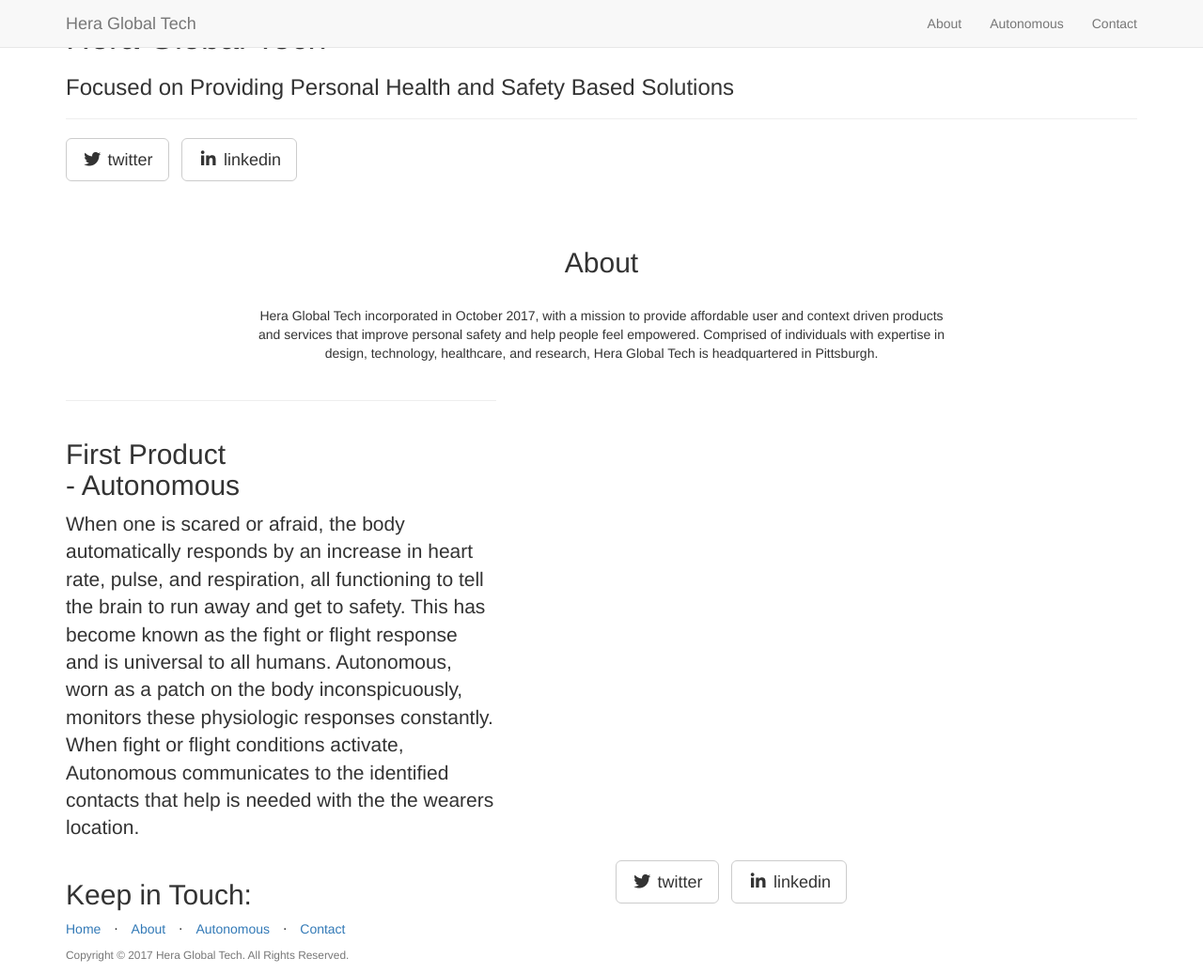
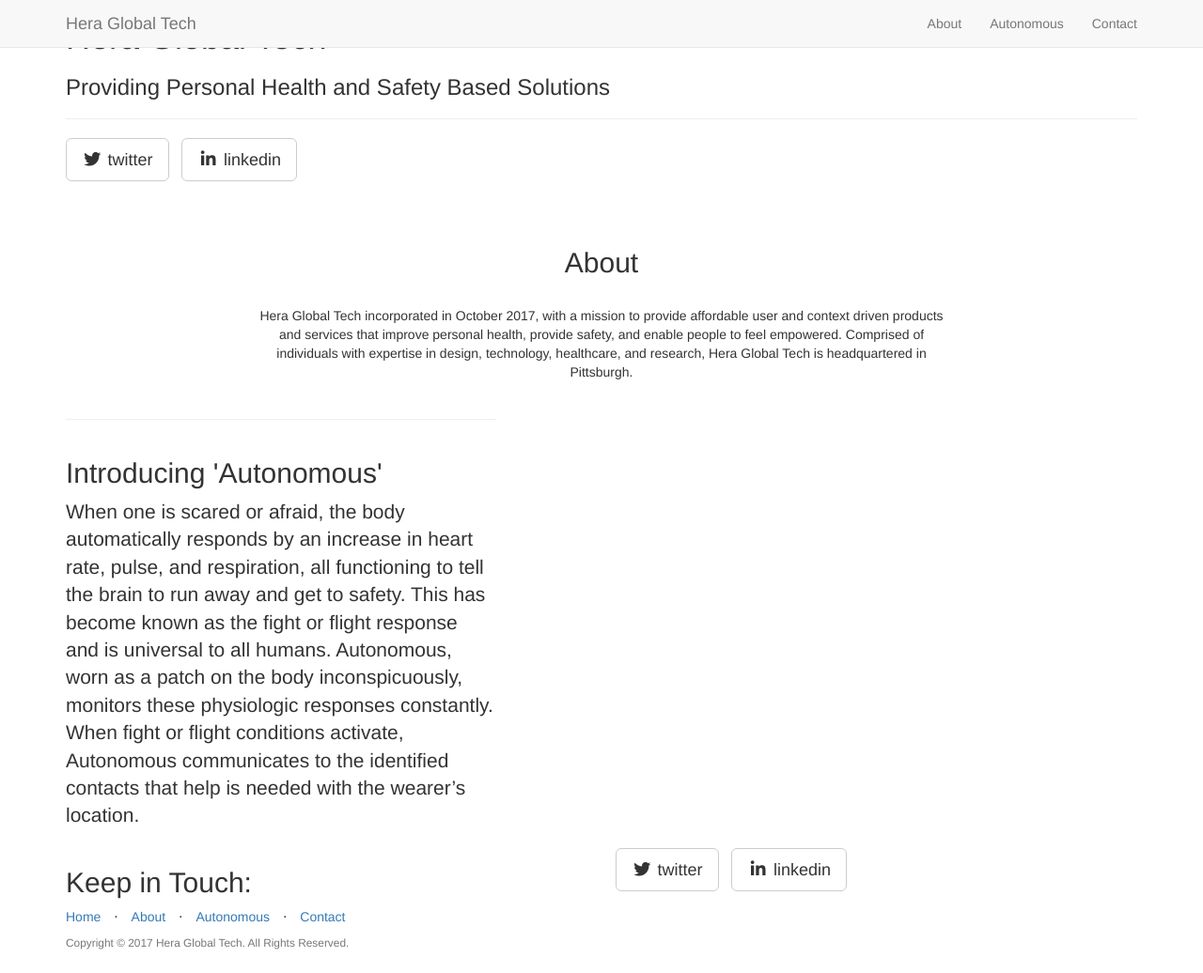
Before and after one commit to heraglobaltech/heraglobaltech.github.io, a Jekyll site: the page built from _posts/2014-09-21-services-1.markdown, in a window 1280 px wide and 1036 px high. Shown: the whole window at 94% size. Built offline with Jekyll 4.4.1, drawn with Linux system fonts in a browser that asks for light colours; nearby versions of some CDN libraries; library files that are not in the unit come from our copies.

Commit message:
Small wording updates

```diff
--- a/CNAME
+++ /dev/null
@@ -1 +0,0 @@
-www.heraglobaltech.com
--- a/_includes/about.html
+++ b/_includes/about.html
@@ -5,7 +5,7 @@
           <br/><br/>
           <h2>About</h2>
           <br/>
-          Hera Global Tech incorporated in October 2017, with a mission to provide affordable user and context driven products and services that improve personal safety and help people feel empowered. Comprised of individuals with expertise in design, technology, healthcare, and research, Hera Global Tech is headquartered in Pittsburgh.
+          Hera Global Tech incorporated in October 2017, with a mission to provide affordable user and context driven products and services that improve personal health, provide safety, and enable people to feel empowered. Comprised of individuals with expertise in design, technology, healthcare, and research, Hera Global Tech is headquartered in Pittsburgh.
           <br/>
           <br/>
         </div>
--- a/_includes/header.html
+++ b/_includes/header.html
@@ -40,7 +40,7 @@
 				<div class="col-lg-12">
 					<div class="intro-message">
                         <h1>Hera Global Tech</h1>
-                        <h3>Focused on Providing Personal Health and Safety Based Solutions</h3>
+                        <h3>Providing Personal Health and Safety Based Solutions</h3>
 						<hr class="intro-divider">
 						<ul class="list-inline intro-social-buttons">
 							{% for social in site.social %}
--- a/_posts/2014-09-21-services-1.markdown
+++ b/_posts/2014-09-21-services-1.markdown
@@ -2,7 +2,7 @@
 layout: default
 img: filler_image.png
 category: Services
-title: First Product <br> - Autonomous
+title: Introducing 'Autonomous'
 description: Autonomous |
 ---
-  When one is scared or afraid, the body automatically responds by an increase in heart rate, pulse, and respiration, all functioning to tell the brain to run away and get to safety. This has become known as the fight or flight response and is universal to all humans. Autonomous, worn as a patch on the body inconspicuously, monitors these physiologic responses constantly. When fight or flight conditions activate, Autonomous communicates to the identified contacts that help is needed with the the wearers location.
+  When one is scared or afraid, the body automatically responds by an increase in heart rate, pulse, and respiration, all functioning to tell the brain to run away and get to safety. This has become known as the fight or flight response and is universal to all humans. Autonomous, worn as a patch on the body inconspicuously, monitors these physiologic responses constantly. When fight or flight conditions activate, Autonomous communicates to the identified contacts that help is needed with the wearer's location.
```
